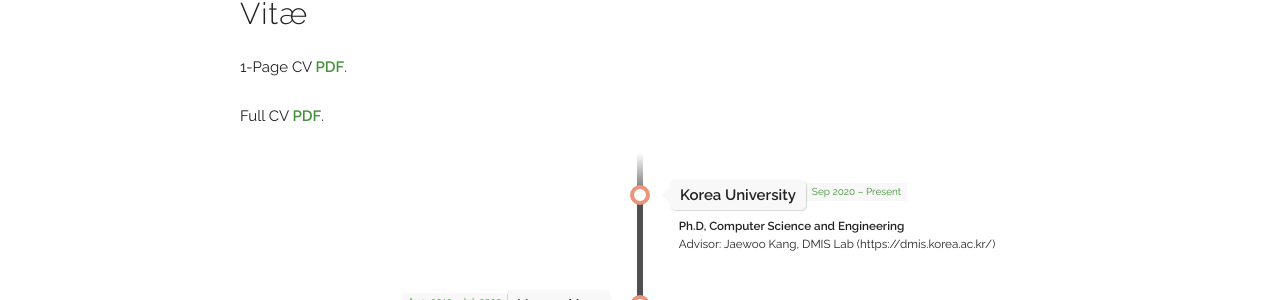
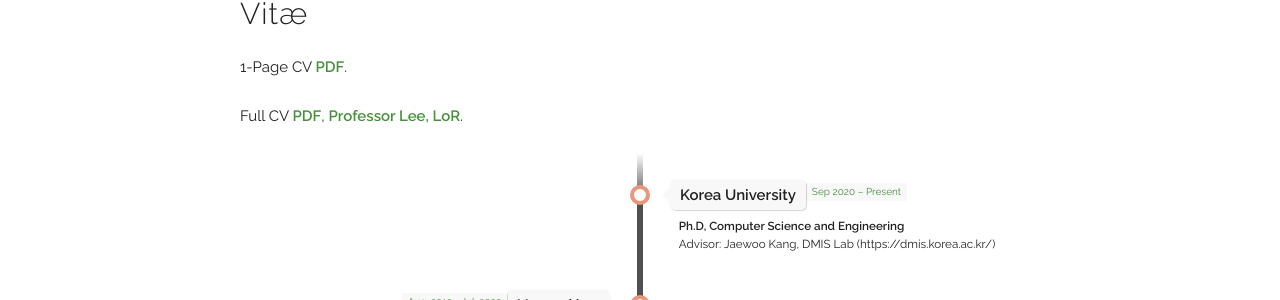
Before and after one commit to quangnguyenbn99/quangnguyenbn99.github.io, a Jekyll site: the page built from index.html, in a window 1280 px wide and 900 px high, scrolled down 2391 px. Shown: the part 153-453 px from the top of the window. Built offline with Jekyll 4.4.1, drawn with Linux system fonts in a browser that asks for light colours; some web fonts are replaced.

Commit message:
Update index.html

```diff
--- a/index.html
+++ b/index.html
@@ -322,7 +322,9 @@
 <div class="docs-section" id="resume">
   <h4>Vitæ</h4>
   <p>1-Page CV <a href={{ "/assets/cv/quang_1p_cv.pdf" | prepend: site.baseurl }} target="_blank">PDF</a>.</p>
-  <p>Full CV <a href={{ "/assets/cv/quang_cv.pdf" | prepend: site.baseurl }} target="_blank">PDF</a>.</p>
+  <p>Full CV <a href={{ "/assets/cv/quang_cv.pdf" | prepend: site.baseurl }} target="_blank">PDF</a>,
+    <a href={{ "/assets/cv/LoR_Professor_Lee.pdf" | prepend: site.baseurl }} target="_blank">Professor Lee, LoR</a>.
+  </p>
 
   <!-- The Timeline -->
   <ul class="timeline">
```
